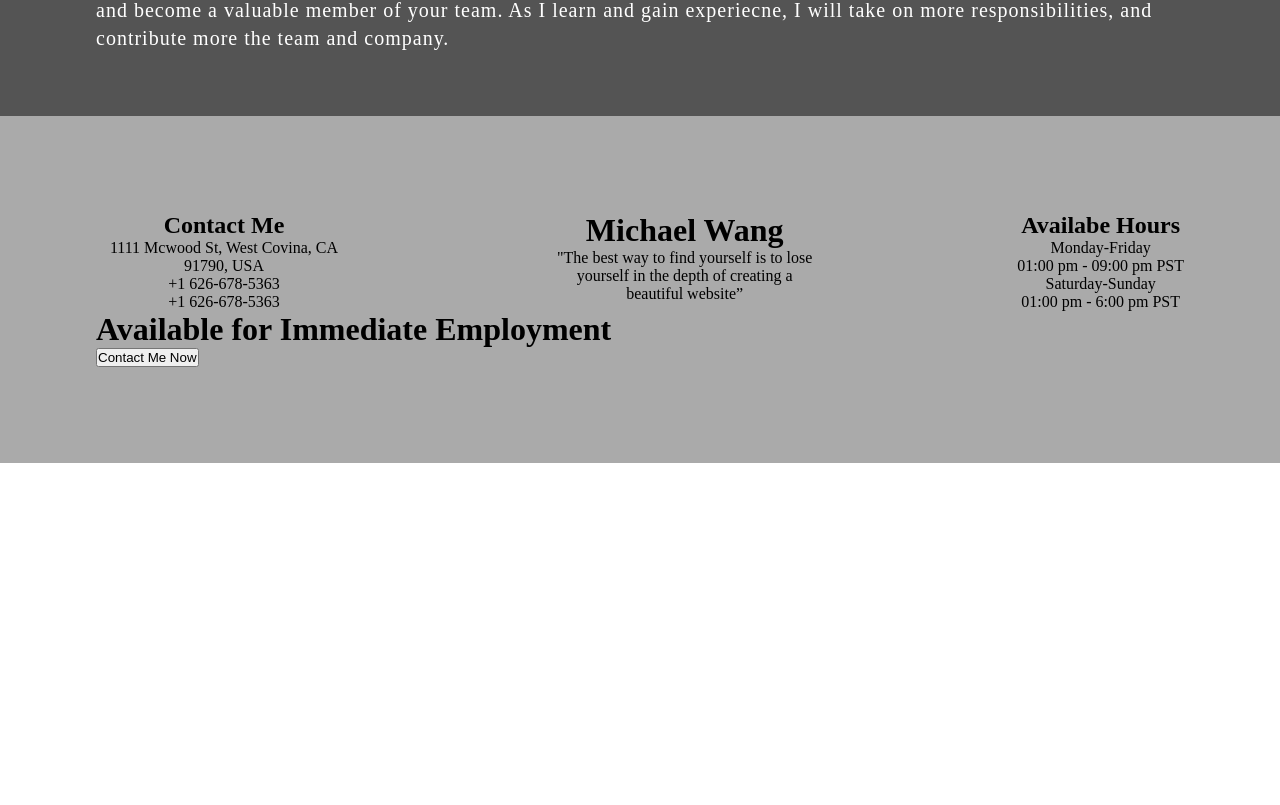
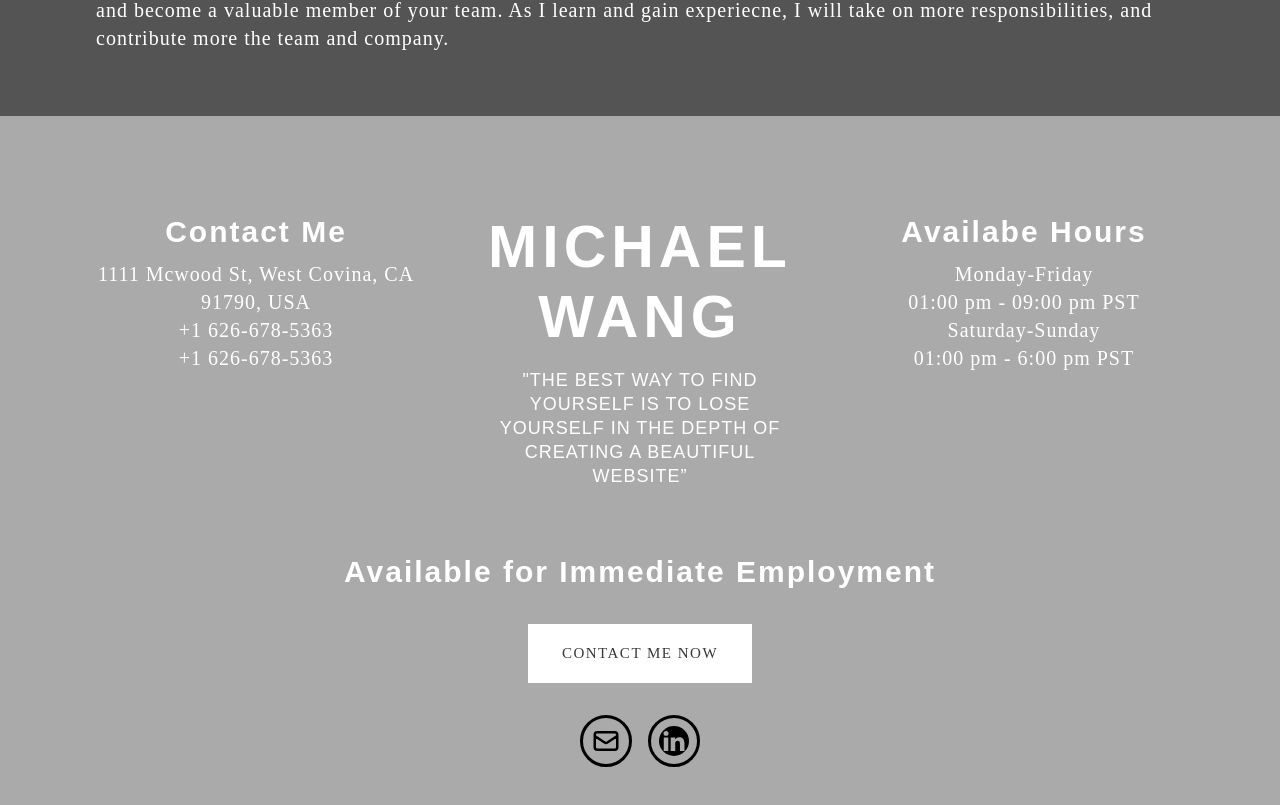
Before and after one commit to michaelwang07/michael_wang_portfolio, a React (Vite) app: page / in a window 1280 px wide. Shown: the part 3041-3846 px from the top of the page. Before the commit the page ends 3504 px from the top, so only its background shows below. Built offline with nearby package versions, Linux system fonts and the light colour scheme.

Commit message:
initial website homepage

```diff
--- a/src/components/Footer/footer.css
+++ b/src/components/Footer/footer.css
@@ -10,5 +10,63 @@
 }
 
 .app__footer-top div {
-  max-width: 20vw;
+  flex: 1;
+  max-width: 25vw;
 }
+
+.app__footer-top h2 {
+  font-size: 30px;
+  line-height: 40px;
+  color: white;
+}
+
+.app__footer-bottom {
+  margin: 4rem 0;
+  display: flex;
+  flex-direction: column;
+  justify-content: center;
+  text-align: center;
+}
+
+.app__footer-info_contact h2,
+.app__footer-info_hours h2 {
+  margin-bottom: 0.5rem;
+}
+
+.app__footer-info_name h1 {
+  margin-bottom: 1rem;
+}
+
+.app__footer-bottom h1 {
+  font-size: 30px;
+  line-height: 40px;
+  color: white;
+}
+
+.app__footer-bottom_button button {
+  color: #383838;
+  background-color: #fff;
+  border: none;
+  font-family: Karla;
+  font-size: 15px;
+  font-weight: 400;
+  font-style: normal;
+  text-transform: uppercase;
+  letter-spacing: .1em;
+  padding: 21px 34px;
+  margin: 2rem 0;
+}
+
+.app__footer-bottom_socialmedia {
+  display: flex;
+  flex-direction: row;
+  justify-content: center;
+  gap: 1rem;
+}
+
+.app__footer-bottom_socialmedia svg {
+  font-size: 30px;
+  border: solid black;
+  border-radius: 50%;
+  padding: 0.5rem;
+}
--- a/src/components/Footer/footer.jsx
+++ b/src/components/Footer/footer.jsx
@@ -1,33 +1,46 @@
 import React from 'react'
 import './footer.css'
+import {HiOutlineMail} from 'react-icons/hi'
+import {BsLinkedin} from 'react-icons/bs'
 
 const Footer = () => {
   return (
     <div className='app__footer'>
       <div className='app__footer-top'>
         <div className='app__footer-info_contact'>
-          <h2>Contact Me</h2>
-          <p>1111 Mcwood St, West Covina, CA 91790, USA</p>
-          <p>+1 626-678-5363</p>
-          <p>+1 626-678-5363</p>
+          <h2 className='header-2'>Contact Me</h2>
+          <p className='paragraph-1'>1111 Mcwood St, West Covina, CA 91790, USA</p>
+          <p className='paragraph-1'>+1 626-678-5363</p>
+          <p className='paragraph-1'>+1 626-678-5363</p>
         </div>
         <div className='app__footer-info_name'>
-          <h1>Michael Wang</h1>
-          <p>"The best way to find yourself is to lose yourself in the depth of creating a beautiful website”</p>
+          <h1 className='header-1'>Michael Wang</h1>
+          <p className='content-1'>"The best way to find yourself is to lose yourself in the depth of creating a beautiful website”</p>
         </div>
-        <div>
-          <h2>Availabe Hours</h2>
-          <p>Monday-Friday</p>
-          <p>01:00 pm - 09:00 pm PST</p>
-          <p>Saturday-Sunday</p>
-          <p>01:00 pm - 6:00 pm PST</p>
+        <div className='app__footer-info_hours'>
+          <h2 className='header-2'>Availabe Hours</h2>
+          <p className='paragraph-1'>Monday-Friday</p>
+          <p className='paragraph-1'>01:00 pm - 09:00 pm PST</p>
+          <p className='paragraph-1'>Saturday-Sunday</p>
+          <p className='paragraph-1'>01:00 pm - 6:00 pm PST</p>
         </div>
       </div>
       <div className='app__footer-bottom'>
-        <h1>Available for Immediate Employment</h1>
-        <button type='button'>Contact Me Now</button>
+        <h1 className='header-2'>Available for Immediate Employment</h1>
+        <div className='app__footer-bottom_button'>
+          <button type='button'>Contact Me Now</button>
+        </div>
         <div className='app__footer-bottom_socialmedia'>
-
+          <div className='app__footer-bottom_socialmedia_email'>
+            <a href="mailto:michaelwangcodex@gmail.com">
+              <HiOutlineMail />
+            </a>
+          </div>
+          <div className='app__footer-bottom_socialmedia_linkedin'>
+            <a href="https://www.linkedin.com/in/michael-wang-programming/">
+              <BsLinkedin />
+            </a>
+          </div>
         </div>
       </div>
     </div>
```
Also changed, not shown: src/App.css (indentation only).
